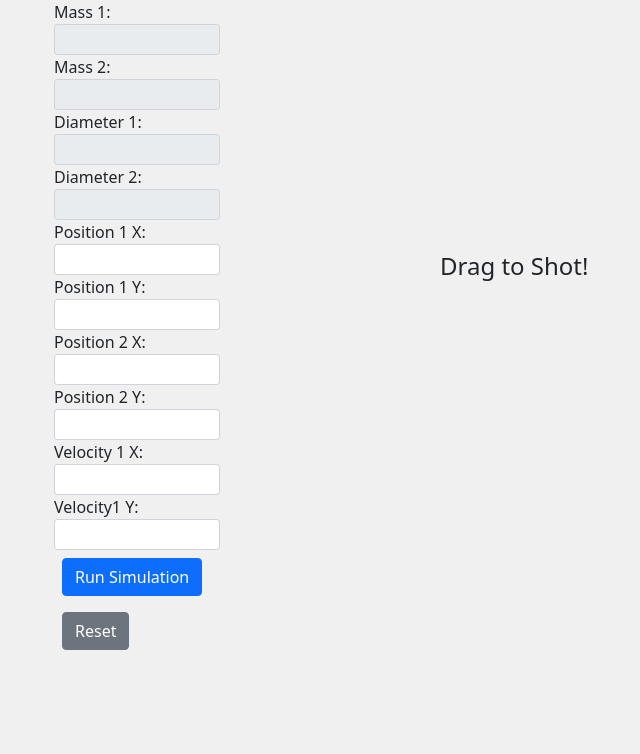
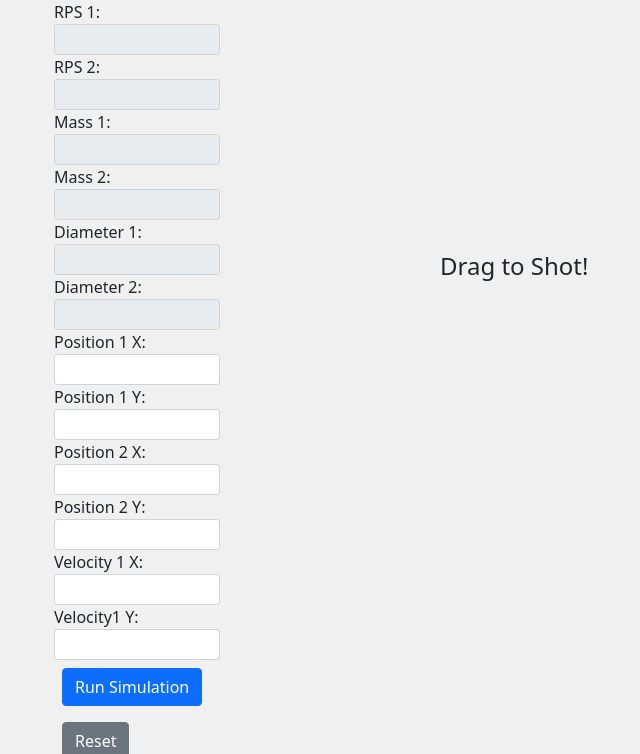
Before and after one commit to kirk3110/hackathon2024, a Flask app: template templates/simulation.html in a window 1280 px wide. Shown: the top 754 px of the page, without its empty margins (28-668 px from the left). Run offline with Flask 3, Linux system fonts and the light colour scheme; the template is opened without the code that fills it, so the values that code supplies are empty.

Commit message:
RPSの最大値を40にし、ゲージに反映

```diff
--- a/custom_part.py
+++ b/custom_part.py
@@ -29,12 +29,12 @@ class CustomPart:
         object_.decay = 1 - (1 - object_.decay) * (1 - self.improve_decay_value)
 
     def update_restitution(self, object_):
-        if self.restitution_calculation == 'add':
-            object_.restitution += self.restitution_value
+        if self.restitution_calculation == 'multiple':
+            object_.restitution = min(2.0, object_.restitution * self.restitution_value)
 
     def update_rps(self, object_):
         if self.rps_calculation == 'multiple':
-            object_.rps *= self.rps_value
+            object_.rps = min(40.0, object_.rps * self.rps_value)
 
     def update(self, object_):
         for attribute, update_method in self.update_methods.items():
@@ -78,7 +78,7 @@ CUSTOM_PARTS_DICT = {
     6: CustomPart("Rage Reflection",
                   "Increase restitution by 10%. (Maximum 2.0)",
                   "common",
-                  restitution_value=0.1, restitution_calculation='add'),
-    7: CustomPart("Spin Engine", "Increase rotation speed by 50%.", "rare",
+                  restitution_value=1.1, restitution_calculation='multiple'),
+    7: CustomPart("Spin Engine", "Increase rotation speed by 50%. (Maximum 20)", "rare",
                   rps_value=1.5, rps_calculation='multiple'),
 }
--- a/templates/simulation.html
+++ b/templates/simulation.html
@@ -153,13 +153,13 @@
         @keyframes rps1 {
           0% {width: 100%;}
           {% for t, rps in rps1_timeline.items() %}
-            {{ t / duration * 100 }}% {width: {{ rps / 20 * 100 }}%;}
+            {{ t / duration * 100 }}% {width: {{ rps / 40 * 100 }}%;}
           {% endfor %}
         }
         @keyframes rps2 {
           0% {width: 100%;}
           {% for t, rps in rps2_timeline.items() %}
-            {{ t / duration * 100 }}% {width: {{ rps / 20 * 100 }}%;}
+            {{ t / duration * 100 }}% {width: {{ rps / 40 * 100 }}%;}
           {% endfor %}
         }
       {% endif %}
@@ -170,6 +170,28 @@
       <form method="post" id="simulation-form">
         <div class="row">
           <div class="col-md-2 col-6">
+            <label for="rps1">RPS 1:</label>
+            <input
+              class="form-control form-control-sm"
+              type="number"
+              id="rps1"
+              name="rps1"
+              step="0.1"
+              value="{{ object1['rps'] }}"
+              disabled
+            />
+
+            <label for="rps2">RPS 2:</label>
+            <input
+              class="form-control form-control-sm"
+              type="number"
+              id="rps2"
+              name="rps2"
+              step="0.1"
+              value="{{ object2['rps'] }}"
+              disabled
+            />
+
             <label for="mass1">Mass 1:</label>
             <input
               class="form-control form-control-sm"
```
